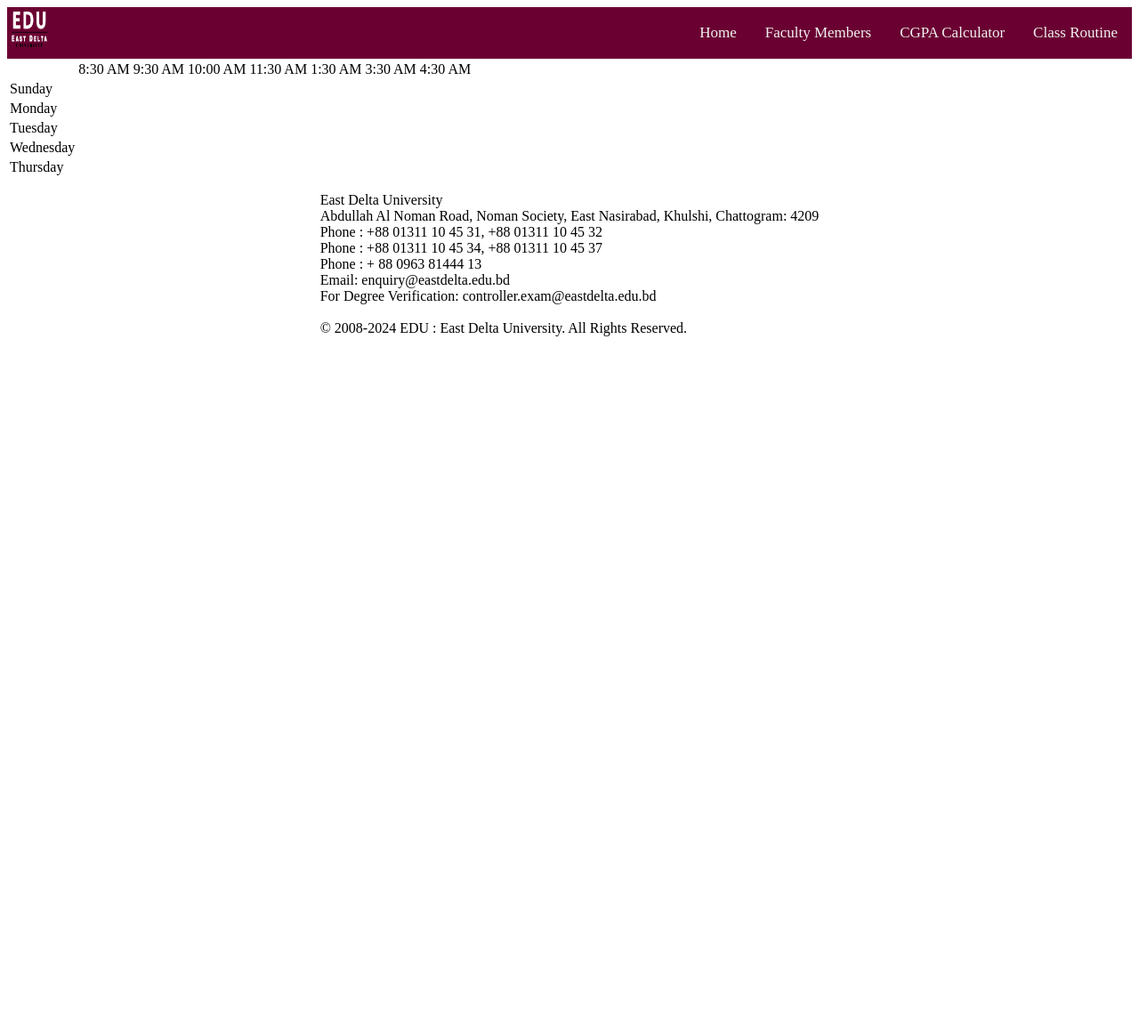
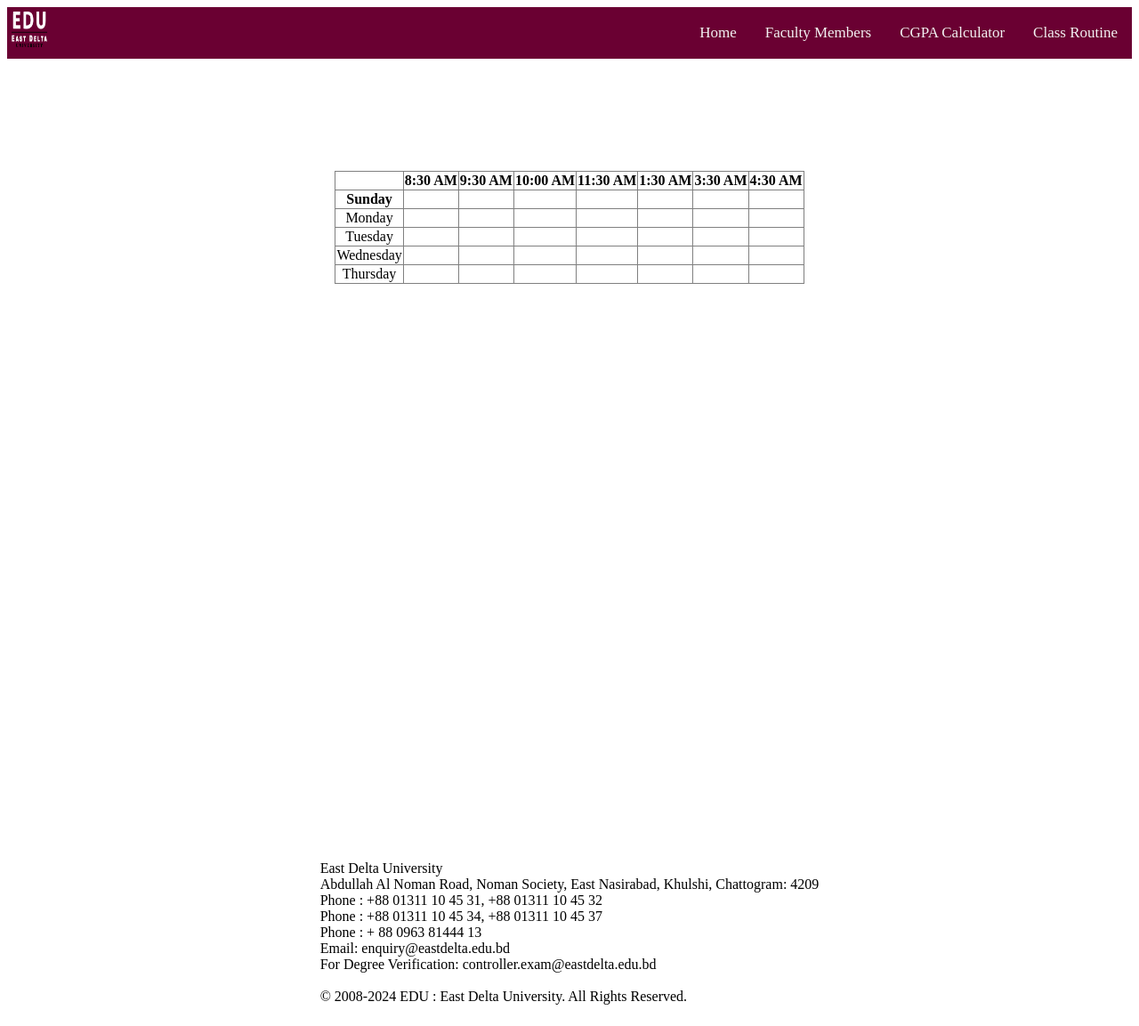
Before and after one commit to ahnaftnn/EDU-Advising-Help, a PHP site: page /pages/final_routine.php in a window 1280 px wide. Shown: the whole page at 89% size. Before the commit the page ends 378 px from the top, so only its background shows below. Run offline with PHP 8.4, Linux system fonts and the light colour scheme; data that the repository does not hold is empty.

Commit message:
border created on routine table

```diff
--- a/pages/final_routine.php
+++ b/pages/final_routine.php
@@ -1,6 +1,16 @@
 <html>
     <head>
     <link rel="stylesheet" href="../style.css"/>
+    <style>
+      table,tr,td,th{
+        border-collapse: collapse;
+        margin-left:auto;
+        margin-right:auto;
+        text-align:center;
+        margin-top: 10%;
+      }
+    </style>
+
     </head>
 
   <body>
@@ -17,20 +27,20 @@
 
   <div class="routine">
 
-    <table>
+    <table border=1 class="text-center">
     <tr>
     <td>     </td>
-    <td>8:30 AM </td>
-    <td>9:30 AM </td>
-    <td>10:00 AM </td>
-    <td>11:30 AM </td>
-    <td>1:30 AM </td>
-    <td>3:30 AM </td>
-    <td>4:30 AM </td>
+    <th>8:30 AM </th>
+    <th>9:30 AM </th>
+    <th>10:00 AM </th>
+    <th>11:30 AM </th>
+    <th>1:30 AM </th>
+    <th>3:30 AM </th>
+    <th>4:30 AM </th>
     </tr>
 
     <tr>
-    <td>Sunday</td>
+    <th>Sunday</th>
     <td>  <?php $sql= "SELECT course,faculty,room FROM routine
       where day like 'Sunday' AND
       time like '8:30' AND
--- a/style.css
+++ b/style.css
@@ -36,6 +36,7 @@
     float: left;
   }
   .footer{
+    margin-top: 50%;
     display: flex;
     justify-content: center;
   }
```
